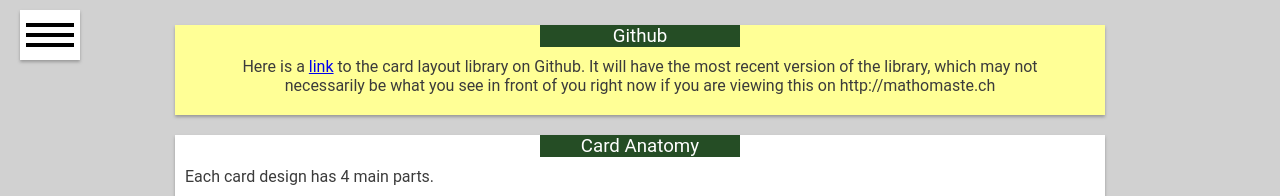
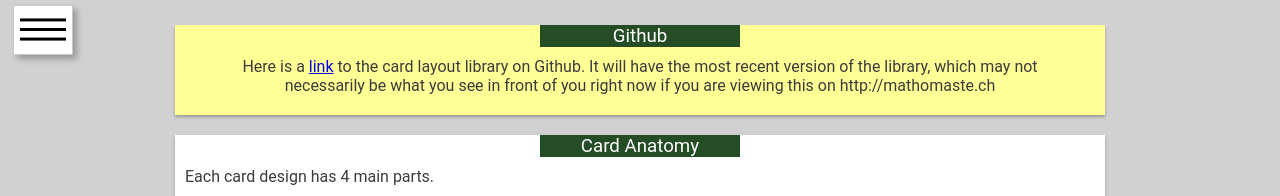
Before and after one commit to norlug/norlug.github.io, a Jekyll site: the page css/cardLayout/index.html, which Jekyll copies as it is, in a window 1280 px wide. Shown: the top 196 px of the page. Built offline with Jekyll 4.4.1, drawn with Linux system fonts in a browser that asks for light colours.

Commit message:
Update to latest card layout library

```diff
--- a/css/cardLayout/cardLayout.css
+++ b/css/cardLayout/cardLayout.css
@@ -156,10 +156,10 @@
         height: 160px;
     }
     .card.medium{
-        height: 290px;
+        height: 300px;
     }
     .card.large{
-        height: 440px;
+        height: 460px;
     }
 
 }
--- a/css/cardLayout/cardMenu.css
+++ b/css/cardLayout/cardMenu.css
@@ -25,8 +25,8 @@
 
 .bt-menu.bt-menu-open {
     height: 100%;
-    border-width: 0px 0px 50px 150px;
-    background-color: rgba(0,0,0,0.3);
+    border-width: 0px 0px 55px 0px;
+    background-color: rgba(0,0,0,0.2);
     -webkit-transition: border-width 0.3s, background-color 0.3s;
     transition: border-width 0.3s, background-color 0.3s;
 }
@@ -37,7 +37,6 @@
 }
 
 .bt-menu-open .bt-overlay {
-    height: 100%;
 }
 
 .bt-menu-trigger {
@@ -49,8 +48,10 @@
     width: 60px;
     height: 50px;
     cursor: pointer;
-    background-color:white;
-    box-shadow: 0px 2px 3px rgb(153,153,153);
+    background-color: white;
+    box-shadow: 4px 4px 6px rgb(153, 153, 153);
+    border: 1px solid rgb(200,200,200);
+    margin: -5px 0px 0px -7px;
 }
 
 .bt-menu-trigger span {
@@ -96,22 +97,23 @@
 }
 
 .bt-menu-open .bt-menu-trigger{
-    background-color:#333333;
-    box-shadow: none;
+    background-color: white;
+    border: none;
+    box-shadow: 0px 2px 3px rgb(153, 153, 153);
 }
 
 .bt-menu-open .bt-menu-trigger span{
-    background-color: #fff
+    background-color: black;
 }
 
 .bt-menu-open .bt-menu-trigger span:before {
-    background-color: #fff;
+    background-color: black;
     -webkit-transform: translateY(-300%);
     transform: translateY(-300%);
 }
 
 .bt-menu-open .bt-menu-trigger span:after {
-    background-color: #fff;
+    background-color: black;
     -webkit-transform: translateY(300%);
     transform: translateY(300%);
 }
@@ -124,7 +126,7 @@
 }
 
 .bt-menu ul:first-of-type {
-    top: 75px;
+    top: 60px;
     left: 0;
 }
 
@@ -136,6 +138,7 @@
 .bt-menu ul li,
 .bt-menu ul li a {
     display: block;
+    margin: -5px 0px 0px 5px;
 }
 
 .bt-menu ul:nth-of-type(2) li {
@@ -161,8 +164,8 @@
 /* First menu */
 .bt-menu ul:first-of-type li {
     width: 150px;
-    height: 50px;
-    line-height: 50px;
+    height: 40px;
+    line-height: 40px;
     -webkit-transform: translate3d(-100%,50%,0);
     transform: translate3d(-100%,50%,0);
 }
@@ -170,6 +173,7 @@
 .bt-menu.bt-menu-open ul:first-of-type li {
     -webkit-transform: translate3d(0,0,0);
     transform: translate3d(0,0,0);
+    background: white;
 }
 
 /* Second menu */
@@ -214,17 +218,18 @@
 
 .bt-menu ul:first-of-type li a {
     padding: 0 20px;
-    box-shadow: inset 0 1px rgba(0,0,0,0.2);
-    color: #fff;
+    box-shadow: 2px 2px 6px rgb(153, 153, 153);
+    color: #3B3B3B;
     text-transform: uppercase;
     letter-spacing: 1px;
     font-size: 1em;
     -webkit-transition: color 0.2s;
     transition: color 0.2s;
+    margin:10px 0px 0px 0px;
 }
 
 .bt-menu ul:first-of-type li:last-child a {
-    box-shadow: inset 0 1px rgba(0,0,0,0.2), inset 0 -1px rgba(0,0,0,0.2);
+    box-shadow: 2px 2px 6px rgb(153, 153, 153);
 }
 
 .bt-menu ul:nth-of-type(2) li a {
--- a/css/cardLayout/index.html
+++ b/css/cardLayout/index.html
@@ -131,12 +131,6 @@
                          <img src="icons/githubcracked.png" width="50" height="50" alt="Github" title="Github"/>
                      </a>
                  </li>
-                 <!-- Steam -->
-                 <li>
-                     <a href="http://steamcommunity.com/id/Sniper_Zero/" target="_blank">
-                         <img src="icons/SteamCracked.png" width="50" height="50" alt="Steam" title="Steam"/>
-                     </a>
-                 </li>
                  <!-- Gnome Support -->
                  <li>
                     <a href="http://www.gnome.org/friends/" target="_blank">
```
Also changed, not shown: css/cardLayout/README.md (+11 -4 lines).
